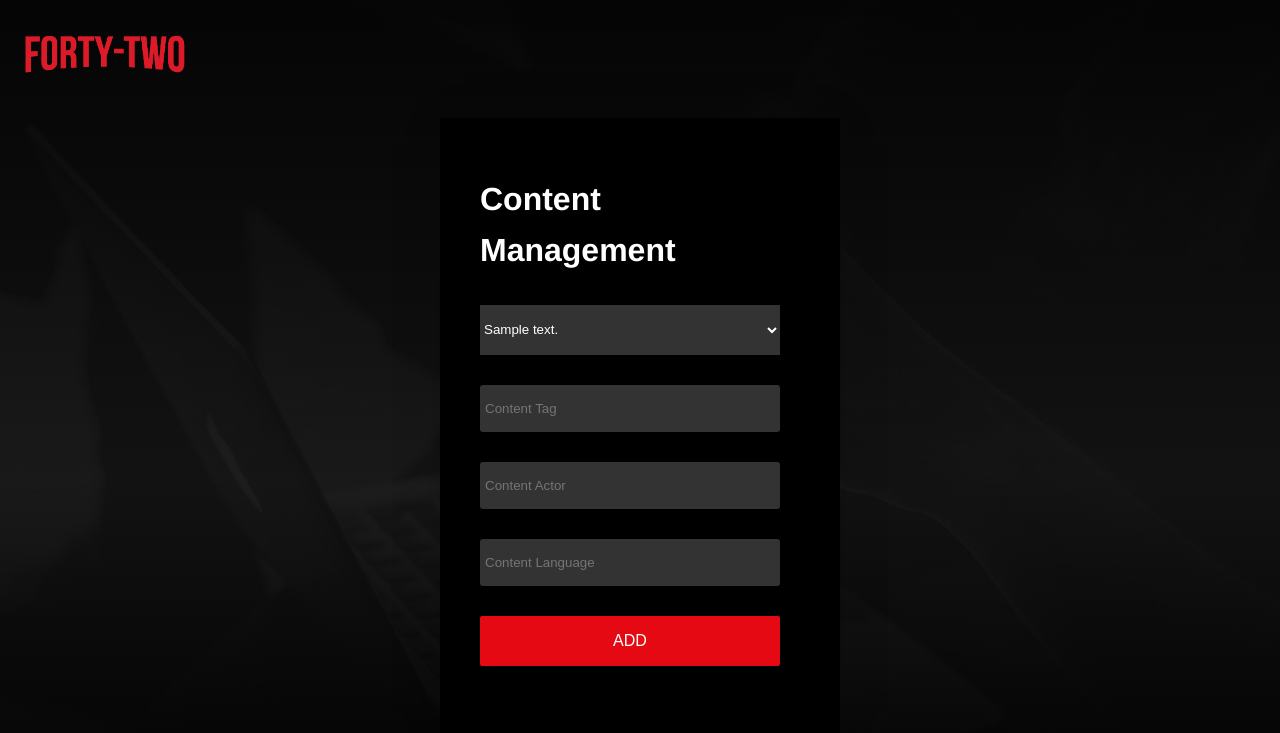
After one commit to berkayermis/php-mysql-content-platform, a PHP site: page /admin/content-mng.php in a window 1280 px wide. The commit adds this page. Shown: the top 733 px of the page. Run offline with PHP 8.4, Linux system fonts and the light colour scheme; tables that the repository leaves empty or names only in its code hold one stand-in row (values such as "Sample post").

Commit message:
Content management added

```diff
--- /dev/null
+++ b/admin/content-mng.php
@@ -0,0 +1,113 @@
+<!DOCTYPE html>
+<html class="no-js">
+<head>
+    <meta charset="utf-8">
+    <meta http-equiv="X-UA-Compatible" content="IE=edge">
+    <title>Admin Panel</title>
+    <meta name="description" content="Series-Movies Suggestion System" />
+    <meta name="viewport" content="width=device-width, initial-scale=1">
+    <link rel="stylesheet" href="../assets/css/global.css">
+    <link rel="stylesheet" href="../assets/css/landing-pages.css">
+</head>
+
+<body>
+    <style>
+
+        body::before{
+            background-image: linear-gradient(to bottom, rgba(0, 0, 0, 0.8) 0%, rgba(0, 0, 0, 0.2) 60%, rgba(0, 0, 0, 0.9) 100%),url('../images/admin.jpg');
+        }
+    </style>
+
+    <main style="padding: 0px 10px;">
+        <header class="d-flex space-between middle-align">
+           <a href="index.html">
+            <img src="../images/42.png" height="50px" width="170px" alt="site logo main" style="margin: auto;"></img>
+        </a>
+        </header>
+    </main>
+
+
+
+   <!--Login form start-->
+
+   <div class="loginContainer d-flex direction-column">
+                    <h2 class="formtitle">
+                    Content Management
+                    </h2>
+                    <form action="tag.php" id="loginForm" class="d-flex direction-column" method="post" name="episodeForm">
+                        <select style="height:50px; background: #333; border:none; color: white;" name="contentList">
+                           <?php
+                                   require_once('../config.php');
+
+                                   // Create connection
+                                   $conn = mysqli_connect($server, $username, $password,$database);
+
+                                   // Check connection
+                                   if (!$conn) {
+                                     die("Connection failed: " . mysqli_connect_error());
+                                   }
+
+                                   $sql = 'SELECT * FROM content';
+                                   $result = mysqli_query($conn,$sql);
+                                   if(mysqli_num_rows($result)>0){
+                                       while($row = mysqli_fetch_assoc($result)){
+                                           echo '<option value="'.$row['id'].'">' . $row['content_name'] . "</option>";
+                                       }
+                                       echo '</select>';
+                                   }
+                                   ?>
+                        <input type="text" name="content_tag" id="content_tag" class="content_tag" placeholder="Content Tag"/>
+                        <input type="text" name="content_actor" id="content_actor" class="content_actor" placeholder="Content Actor"/>
+                        <input type="text" name="content_language" id="content_language" class="content_language" placeholder="Content Language"/>
+
+                        <button type='submit' name='add' class='button submitButton' id='signInButton'>
+                            Add
+                        </button>
+                    </form>
+                    </div>
+                    <?php
+                        require_once('../config.php');
+
+                        // Create connection
+                        $conn = mysqli_connect($server, $username, $password,$database);
+
+                        // Check connection
+                        if (!$conn) {
+                            die("Connection failed: " . mysqli_connect_error());
+                        }
+
+                        if(isset($_POST['add'])){
+                            $contentOption = $_POST['contentList'];
+                            $tag = $_POST['content_tag'];
+                            $actor = $_POST['content_actor'];
+                            $language = $_POST['content_language'];
+
+                            if(!empty($tag)){
+                                $sql = 'INSERT INTO content_tag (content_id,tag_name) VALUES (?,?)';
+                                $statement = mysqli_prepare($conn,$sql);
+                                mysqli_stmt_bind_param($statement,'is',$contentOption,$tag);
+                                mysqli_stmt_execute($statement);
+                                print(mysqli_stmt_error($statement) . "\n");
+                                mysqli_stmt_close($statement);
+                            }
+                            if(!empty($actor)){
+                                $sql = 'INSERT INTO content_actor (content_id,actor_name) VALUES (?,?)';
+                                $statement = mysqli_prepare($conn,$sql);
+                                mysqli_stmt_bind_param($statement,'is',$contentOption,$actor);
+                                mysqli_stmt_execute($statement);
+                                print(mysqli_stmt_error($statement) . "\n");
+                                mysqli_stmt_close($statement);
+                            }
+
+                            if(!empty($language)){
+                                $sql = 'INSERT INTO content_language (content_id,content_language) VALUES (?,?)';
+                                $statement = mysqli_prepare($conn,$sql);
+                                mysqli_stmt_bind_param($statement,'is',$contentOption,$language);
+                                mysqli_stmt_execute($statement);
+                                print(mysqli_stmt_error($statement) . "\n");
+                                mysqli_stmt_close($statement);
+                            }
+                        }
+                    ?>
+</body>
+</html>
--- a/register.php
+++ b/register.php
@@ -98,17 +98,11 @@ session_start();
             $user = $_POST['name'];
             $pass = $_POST['password'];
             $phoneNo = $_POST['phone'];
-            $_SESSION['reg_email'] = $email_addr;
-            $_SESSION['reg_pass'] = $pass;
 
             $cardNo = $_POST['cardNo'];
             $cardDate = $_POST['cardDate'];
             $cardCVV = $_POST['cardCVV'];
             $cardHN = $_POST['cardHN'];
-            $_SESSION['reg_cardNo'] = $cardNo;
-            $_SESSION['reg_cardDate'] = $cardDate;
-            $_SESSION['reg_cardCVV'] = $cardCVV;
-            $_SESSION['reg_cardHN'] = $cardHN;
 
             $active = 1;
             $query = "INSERT INTO user (email,username,user_pass,phone,is_active) VALUES (?,?,?,?,?)";
```
